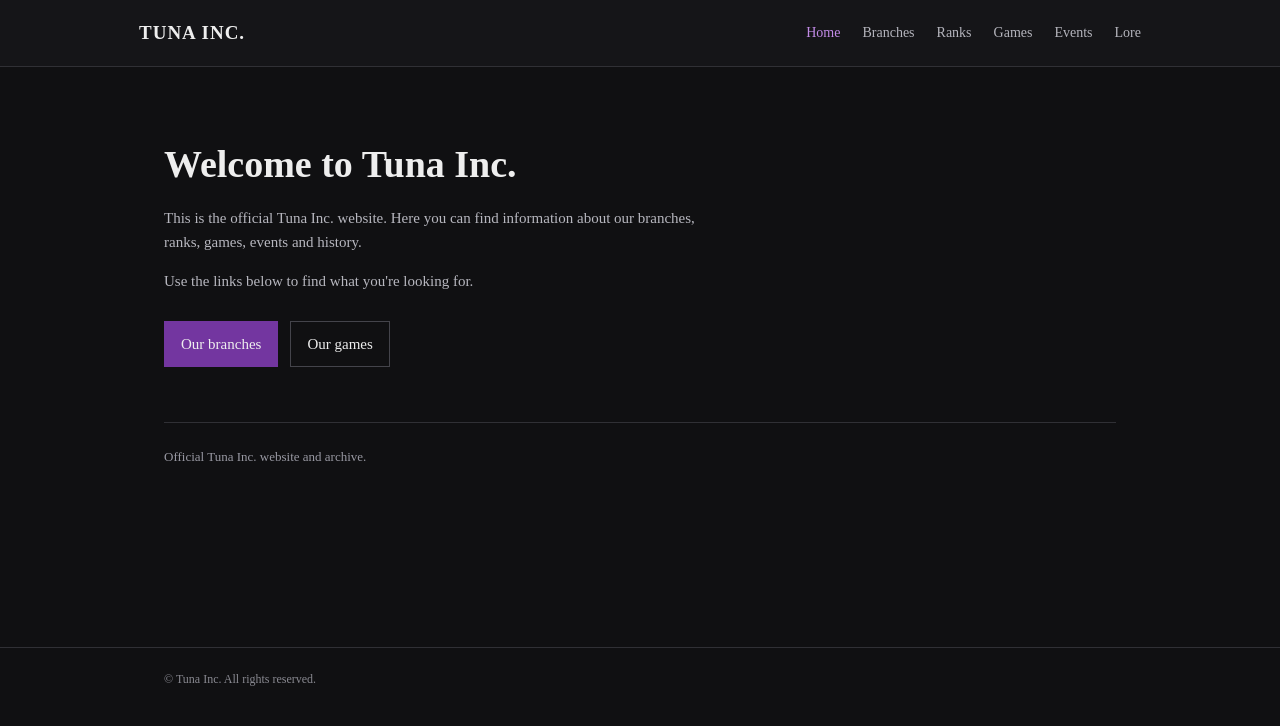
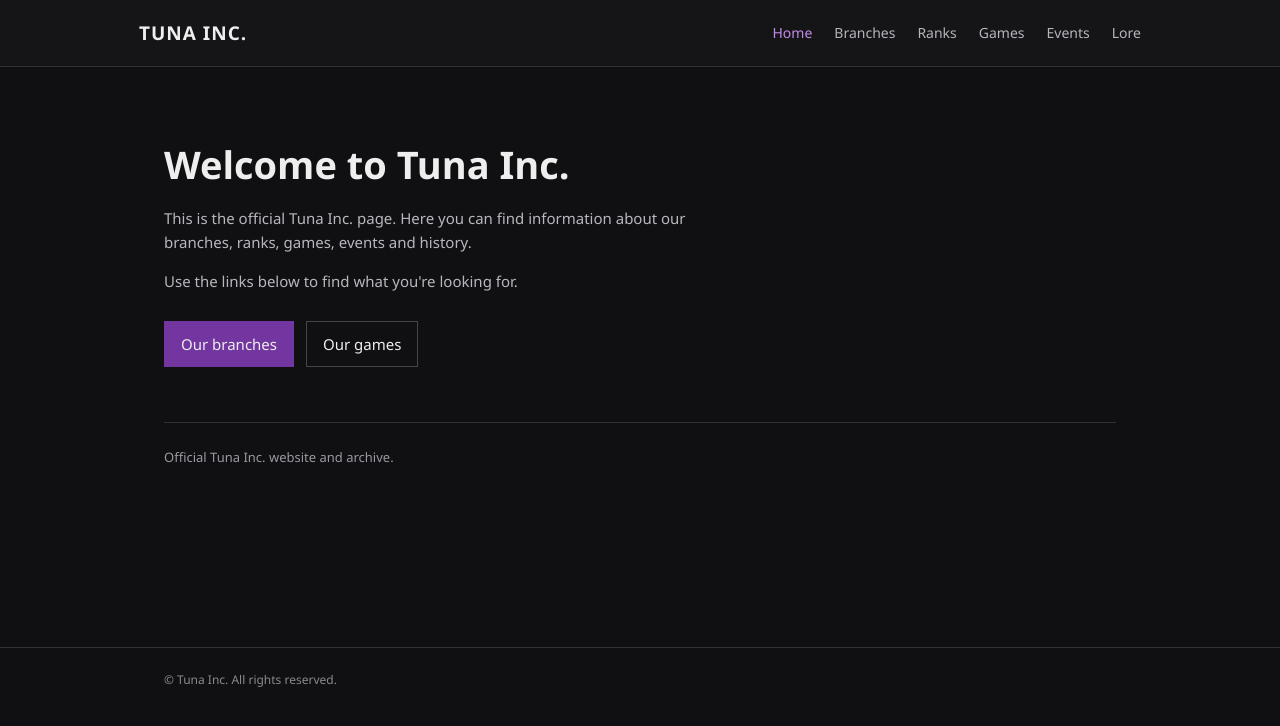
Before and after one commit to captain-tuna/tunainc, a plain HTML site: page index.html in a window 1280 px wide. Drawn offline with Linux system fonts and the light colour scheme.

Commit message:
Change font family and update welcome message

```diff
--- a/index.html
+++ b/index.html
@@ -16,7 +16,7 @@ body {
     margin: 0;
     background: #101012;
     color: #eeeeee;
-    font-family: Saira;
+    font-family: Segoe UI;
     font-size: 15px;
     line-height: 1.6;
 }
@@ -346,7 +346,7 @@ footer {
             <h1>Welcome to Tuna Inc.</h1>
 
             <p>
-                This is the official Tuna Inc. website. Here you can find
+                This is the official Tuna Inc. page. Here you can find
                 information about our branches, ranks, games, events
                 and history.
             </p>
```
